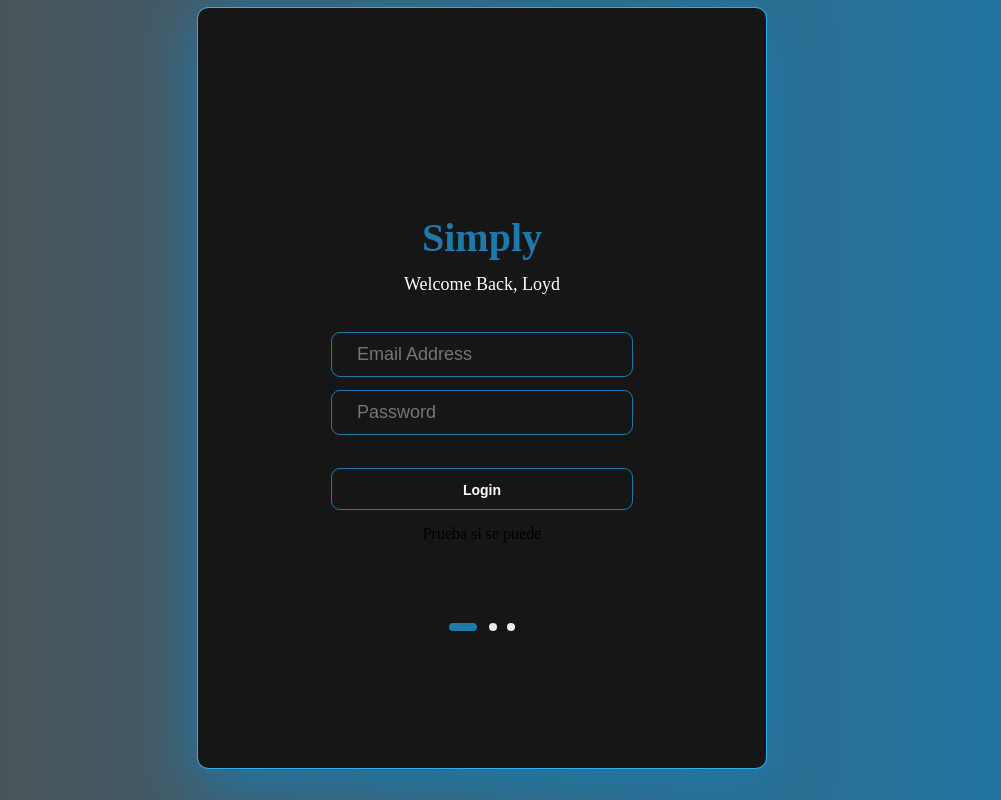
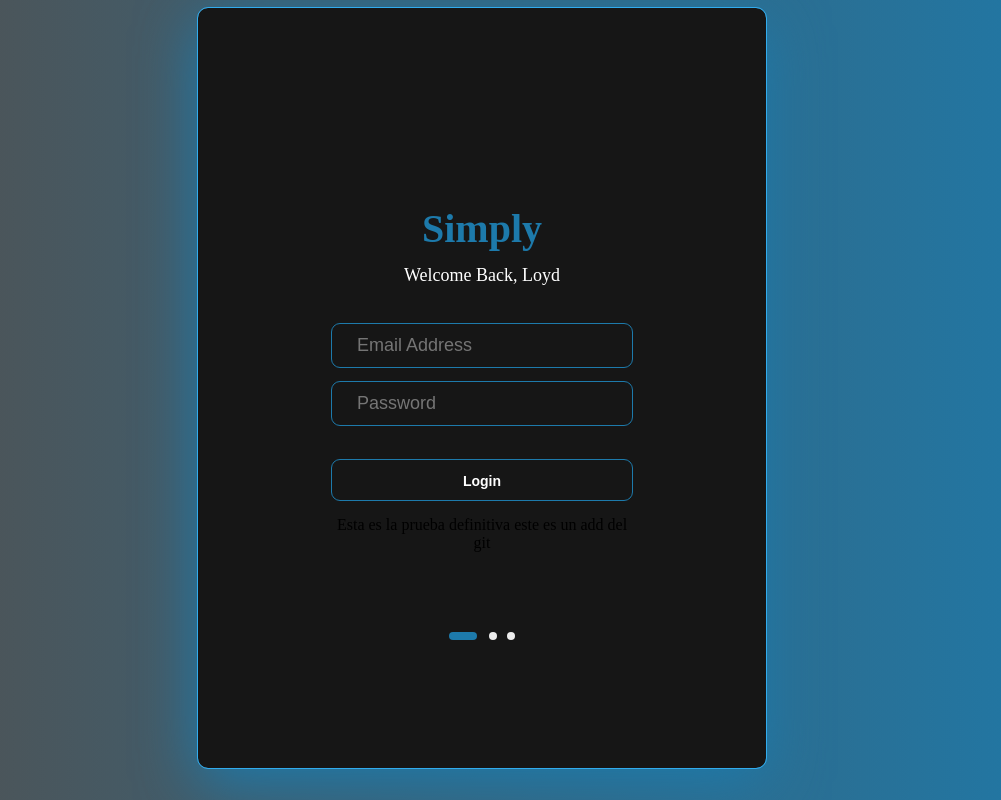
Before and after one commit to AleArtolaMazanares/Simply-Music, a React (Create React App) app in the folder Simply-Music-react/: page /login in a window 1280 px wide. Shown: the whole page, without its empty margins (139-1140 px from the left). Built offline with nearby package versions, Linux system fonts and the light colour scheme.

Commit message:
update code react

```diff
--- a/Simply-Music-react/src/pages/User/login/index.jsx
+++ b/Simply-Music-react/src/pages/User/login/index.jsx
@@ -132,7 +132,7 @@ const LoginForm = () => {
               Login
             </button>
           </div>
-          <p>Prueba si se puede</p>
+          <p>Esta es la prueba definitiva este es un add del git</p>
           <div id="bar"></div>
         </div>
       </form>
```
